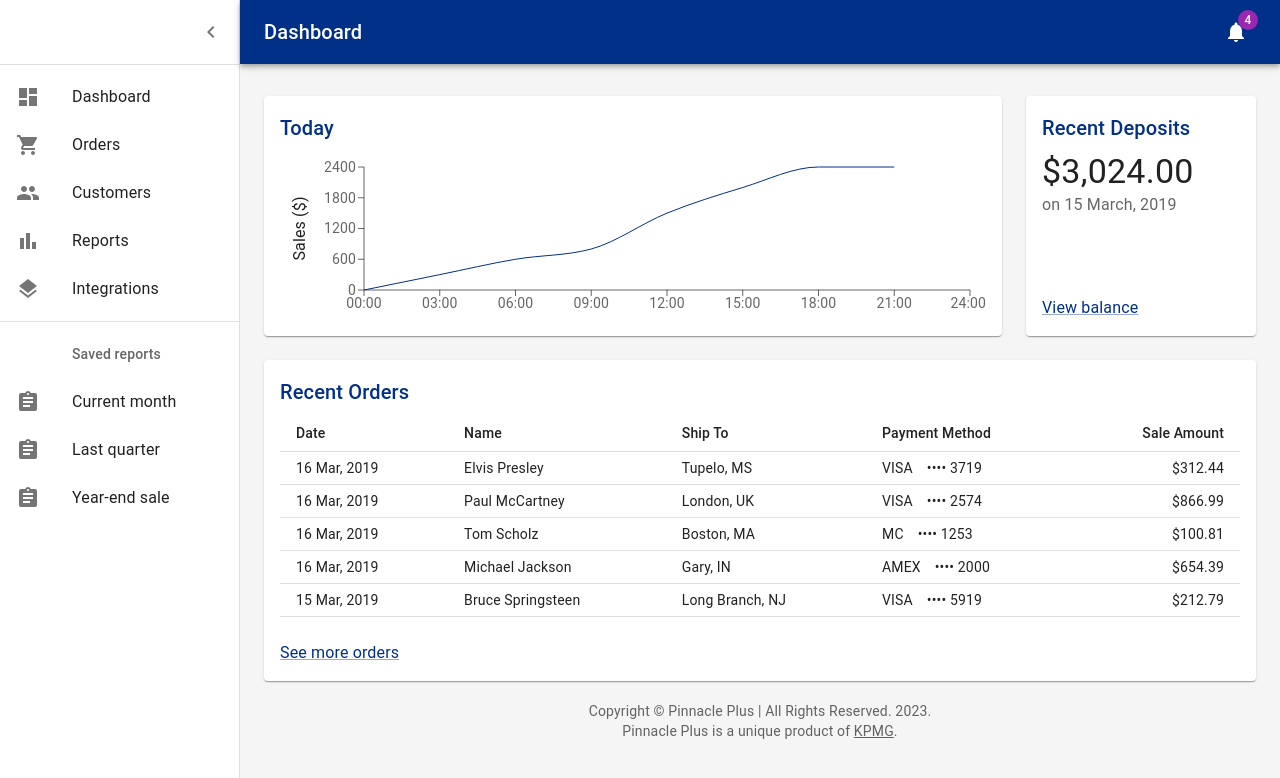
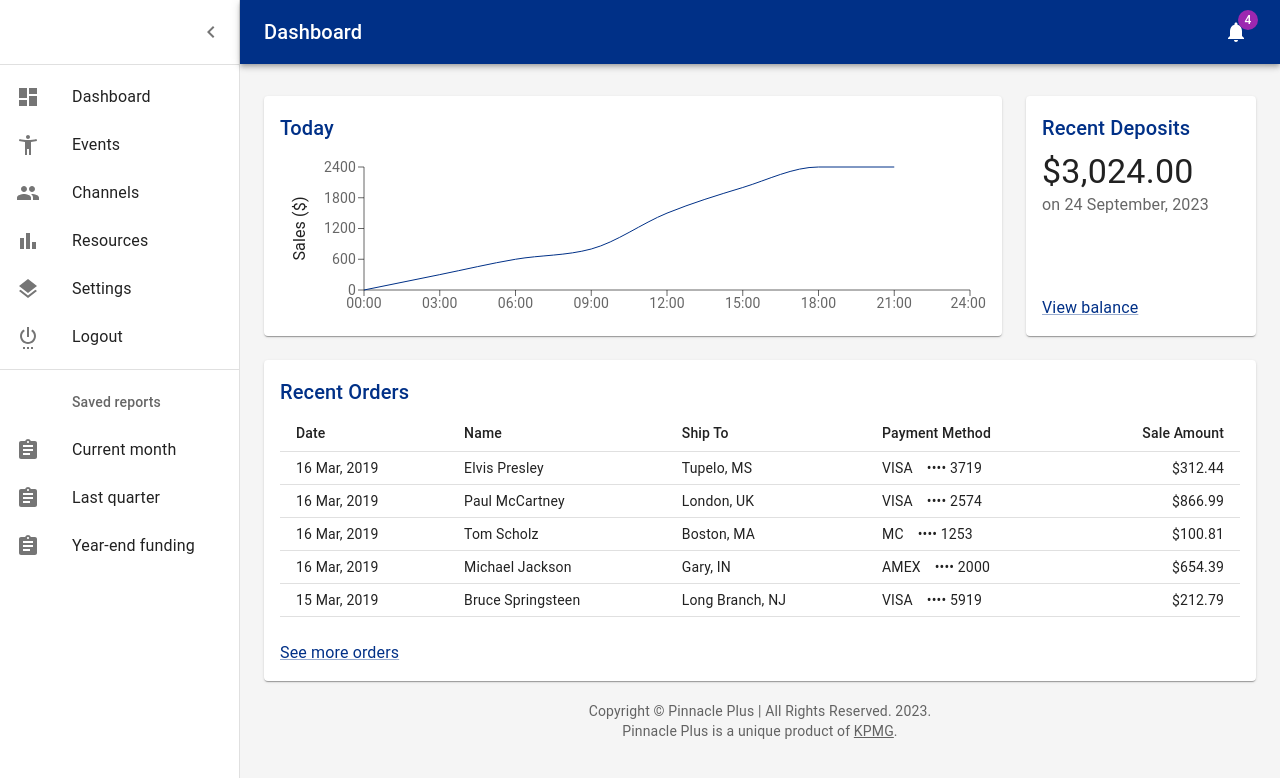
Before and after one commit to emilypmendez/hsibotbrains, a React (Create React App) app: page /dashboard in a window 1280 px wide. Shown: the top 778 px of the page. Built offline with nearby package versions, Linux system fonts and the light colour scheme.

Commit message:
update dashboard contents
Co-authored-by: Janissa Abreu <Jay-Wolff@users.noreply.github.com>

```diff
--- a/src/pages/components/Deposits.js
+++ b/src/pages/components/Deposits.js
@@ -15,7 +15,7 @@ export default function Deposits() {
         $3,024.00
       </Typography>
       <Typography color="text.secondary" sx={{ flex: 1 }}>
-        on 15 March, 2019
+        on 24 September, 2023
       </Typography>
       <div>
         <Link color="primary" href="#" onClick={preventDefault}>
--- a/src/pages/components/listItems.js
+++ b/src/pages/components/listItems.js
@@ -4,11 +4,12 @@ import ListItemIcon from '@mui/material/ListItemIcon';
 import ListItemText from '@mui/material/ListItemText';
 import ListSubheader from '@mui/material/ListSubheader';
 import DashboardIcon from '@mui/icons-material/Dashboard';
-import ShoppingCartIcon from '@mui/icons-material/ShoppingCart';
 import PeopleIcon from '@mui/icons-material/People';
 import BarChartIcon from '@mui/icons-material/BarChart';
 import LayersIcon from '@mui/icons-material/Layers';
 import AssignmentIcon from '@mui/icons-material/Assignment';
+import { AccessibilityNewOutlined } from '@mui/icons-material';
+import SettingsPowerIcon from '@mui/icons-material/SettingsPower';
 
 export const mainListItems = (
   <React.Fragment>
@@ -20,27 +21,33 @@ export const mainListItems = (
     </ListItemButton>
     <ListItemButton>
       <ListItemIcon>
-        <ShoppingCartIcon />
+        <AccessibilityNewOutlined />
       </ListItemIcon>
-      <ListItemText primary="Orders" />
+      <ListItemText primary="Events" />
     </ListItemButton>
     <ListItemButton>
       <ListItemIcon>
         <PeopleIcon />
       </ListItemIcon>
-      <ListItemText primary="Customers" />
+      <ListItemText primary="Channels" />
     </ListItemButton>
     <ListItemButton>
       <ListItemIcon>
         <BarChartIcon />
       </ListItemIcon>
-      <ListItemText primary="Reports" />
+      <ListItemText primary="Resources" />
     </ListItemButton>
     <ListItemButton>
       <ListItemIcon>
         <LayersIcon />
       </ListItemIcon>
-      <ListItemText primary="Integrations" />
+      <ListItemText primary="Settings" />
+    </ListItemButton>
+    <ListItemButton>
+      <ListItemIcon>
+        <SettingsPowerIcon />
+      </ListItemIcon>
+      <ListItemText primary="Logout" />
     </ListItemButton>
   </React.Fragment>
 );
@@ -66,7 +73,7 @@ export const secondaryListItems = (
       <ListItemIcon>
         <AssignmentIcon />
       </ListItemIcon>
-      <ListItemText primary="Year-end sale" />
+      <ListItemText primary="Year-end funding" />
     </ListItemButton>
   </React.Fragment>
 );
```
